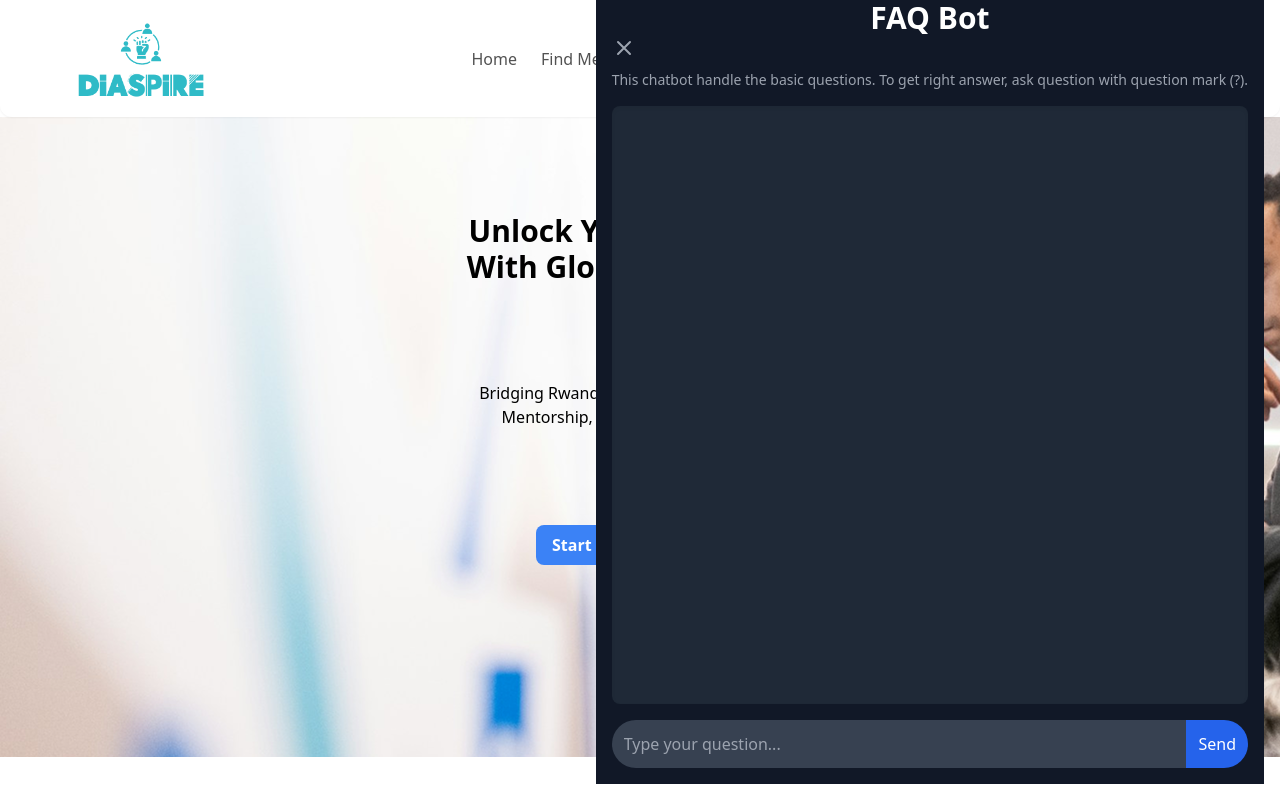
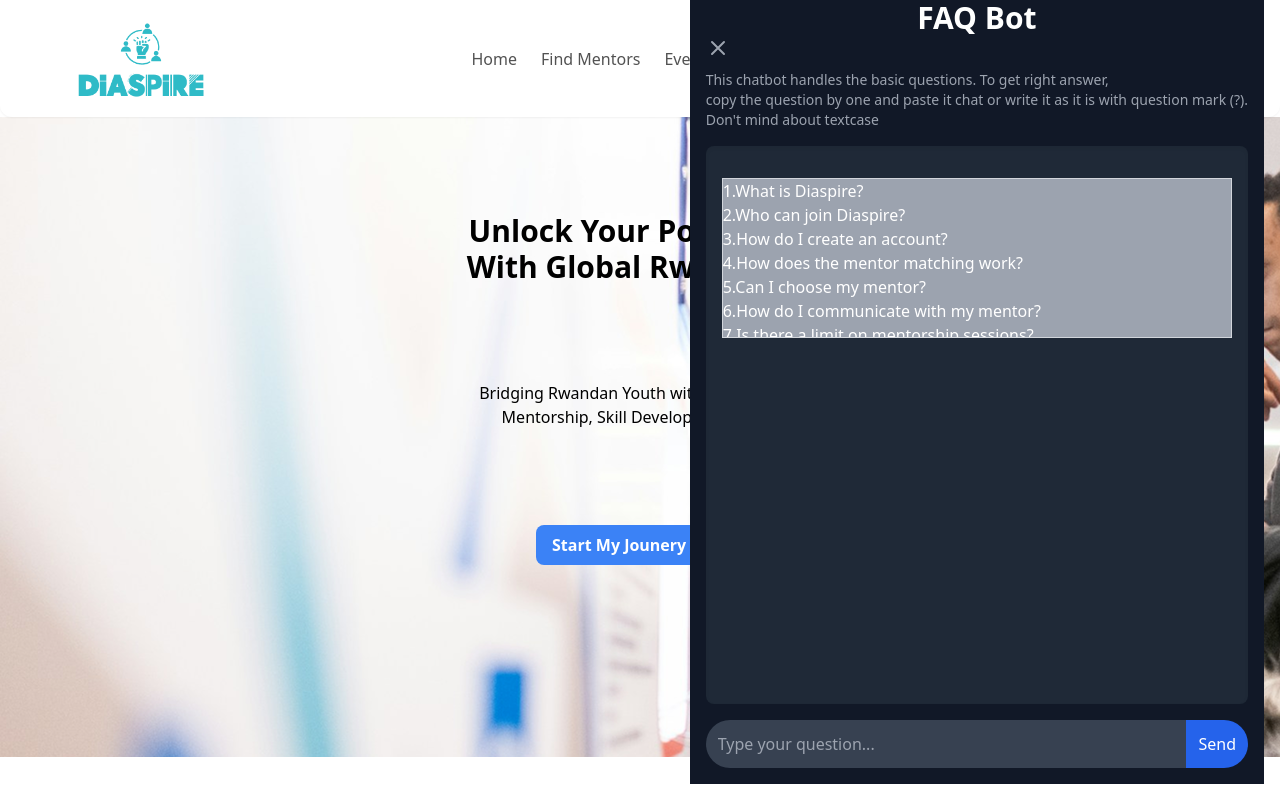
Before and after one commit to Fuad-Jamal/Diaspire, a React (Vite) app in the folder project/: page / in a window 1280 px wide. Both pictures are taken after a click on the button 1232 px from the left and 752 px from the top of the page. Shown: the top 800 px of the page. Built offline with nearby package versions, Linux system fonts and the light colour scheme.

Commit message:
add more FQAs to chat bot

```diff
--- a/project/src/components/chatBot.jsx
+++ b/project/src/components/chatBot.jsx
@@ -52,13 +52,19 @@ import faqs  from '/src/data/faqs.json';
                 <path strokeLinecap="round" strokeLinejoin="round" strokeWidth={2} d="M6 18L18 6M6 6l12 12" />
               </svg>
             </button>
-        <p className="text-center text-sm text-gray-400 mt-1">
-          This chatbot handle the basic questions. To get right answer, ask question with question mark (?).
+        <p className="text-left text-sm text-gray-400 mt-1">
+          This chatbot handles the basic questions. To get right answer, <br /> copy the question by one and paste it chat or write it as it is with question mark (?).
+          <br /> Don't mind about textcase
         </p>
       </header>
 
          {/* Chat message container */}
       <div className="flex-grow overflow-y-auto p-4 rounded-lg bg-gray-800 shadow-inner">
+        <div className='block bg-gray-400 h-40 overflow-y-auto  whitespace-nowrap border border-gray-300 my-4'>
+          <ul>{faqs.slice(1).map((value,index)=>{
+            return <li key={index}>{index+1}{'.'}{value.question}</li>
+          })}</ul>
+        </div>
        {messages.map((msg,index)=>(
         <div key={index} className={`flex ${msg.from === 'user' ? 'justify-end' : 'justify-start'} mb-4`}>
             <div
```
